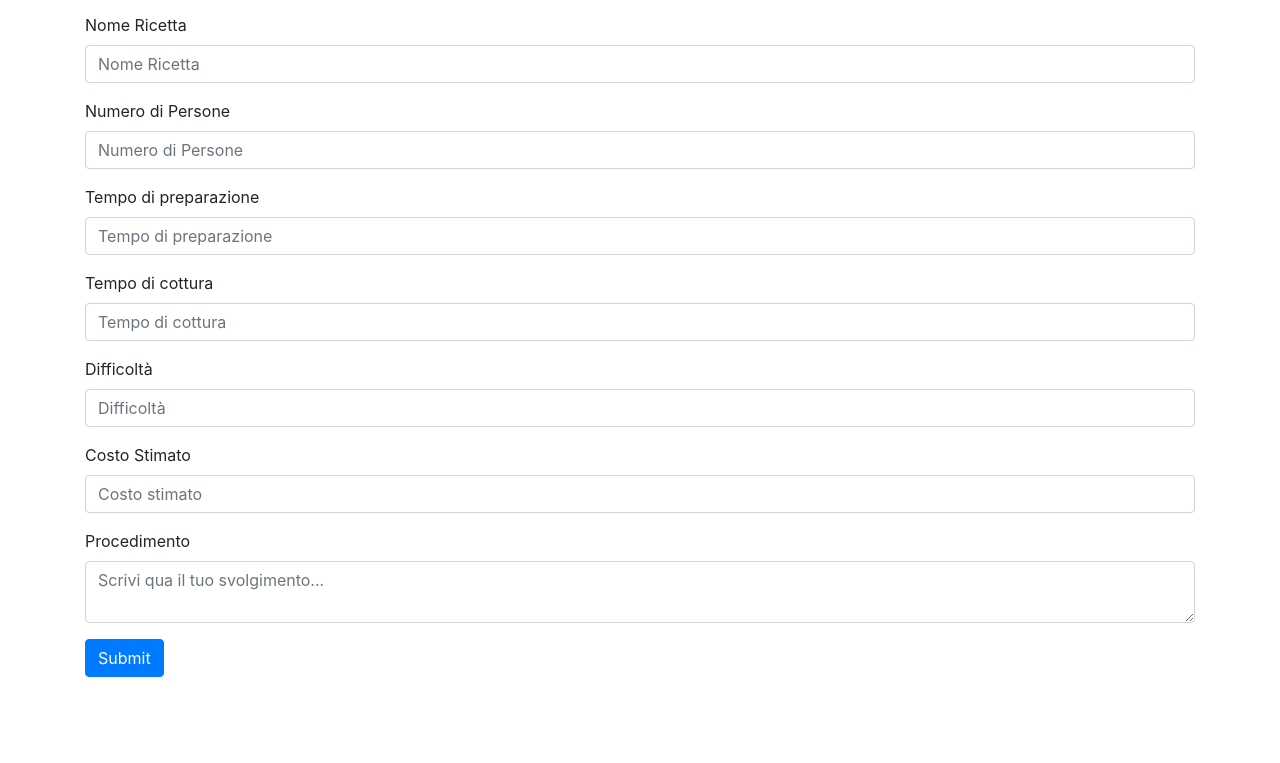
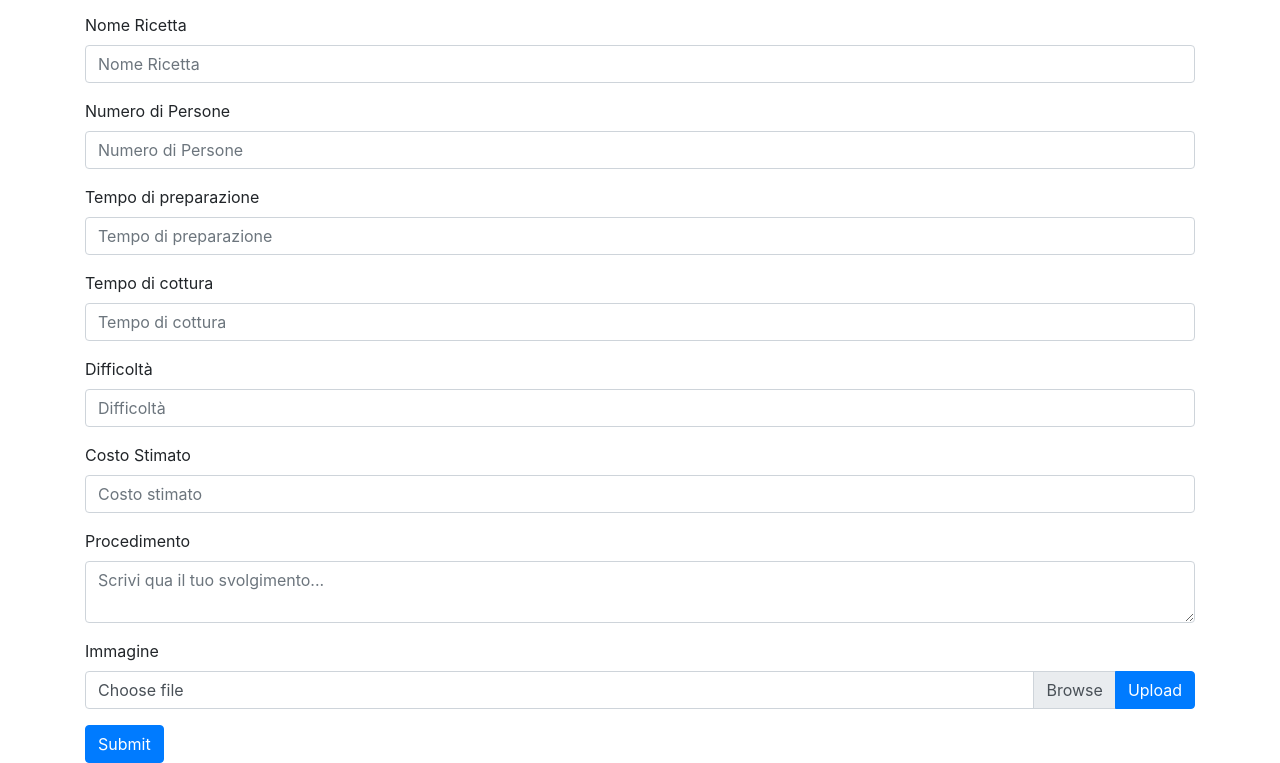
Before and after one commit to ied-creative-web-dev-19/recepies, a website: page create.html in a window 1280 px wide. Shown: the part 193-956 px from the top of the page. Before the commit the page ends 870 px from the top, so only its background shows below. Drawn offline with Linux system fonts and the light colour scheme.

Commit message:
Aggiornamento

```diff
--- a/create.html
+++ b/create.html
@@ -109,6 +109,18 @@
                 <textarea class="form-control" id="description" placeholder="Scrivi qua il tuo svolgimento..."></textarea>
               </div>
 
+              <div class="form-group">
+                <label for="name">Immagine</label>
+                <div class="input-group mb-3">
+                  <div class="custom-file">
+                    <input type="file" class="custom-file-input" id="inputGroupFile02">
+                    <label class="custom-file-label" for="inputGroupFile02" aria-describedby="inputGroupFileAddon02">Choose file</label>
+                  </div>
+                  <div class="input-group-append">
+                    <span class="btn btn-primary" id="inputGroupFileAddon02">Upload</span>
+                  </div>
+                </div>
+            </div>
               <button class="btn btn-primary" >Submit</button>
           </form>
       </div>
@@ -123,8 +135,9 @@
   <script src="https://www.gstatic.com/firebasejs/5.8.4/firebase-app.js"></script>
   <script src="https://www.gstatic.com/firebasejs/5.8.4/firebase-firestore.js"></script>
   <script src="js/firebase.js"></script>
-  <script src='js/models/recepie.js' ></script>
-  <script src='js/controllers/create.js' ></script>
+  <script src='js/models/recepie.js'></script>
+  <script src='js/controllers/create.js'></script>
+  <script src='js/controllers/storage.js'></script>
 
 </body>
 
```
Also changed, not shown: index.html (+1 -1 lines), js/controllers/storage.js (added).
